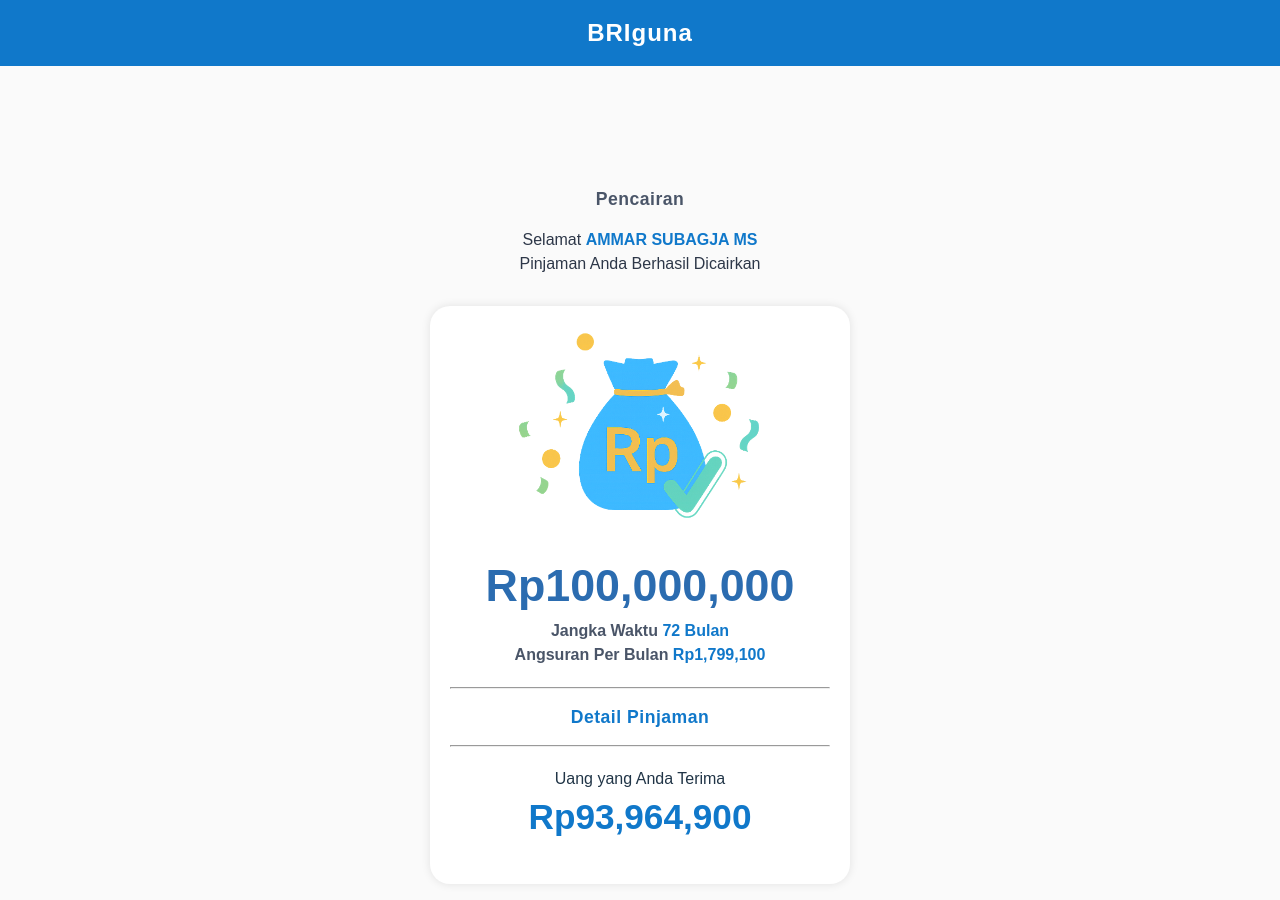
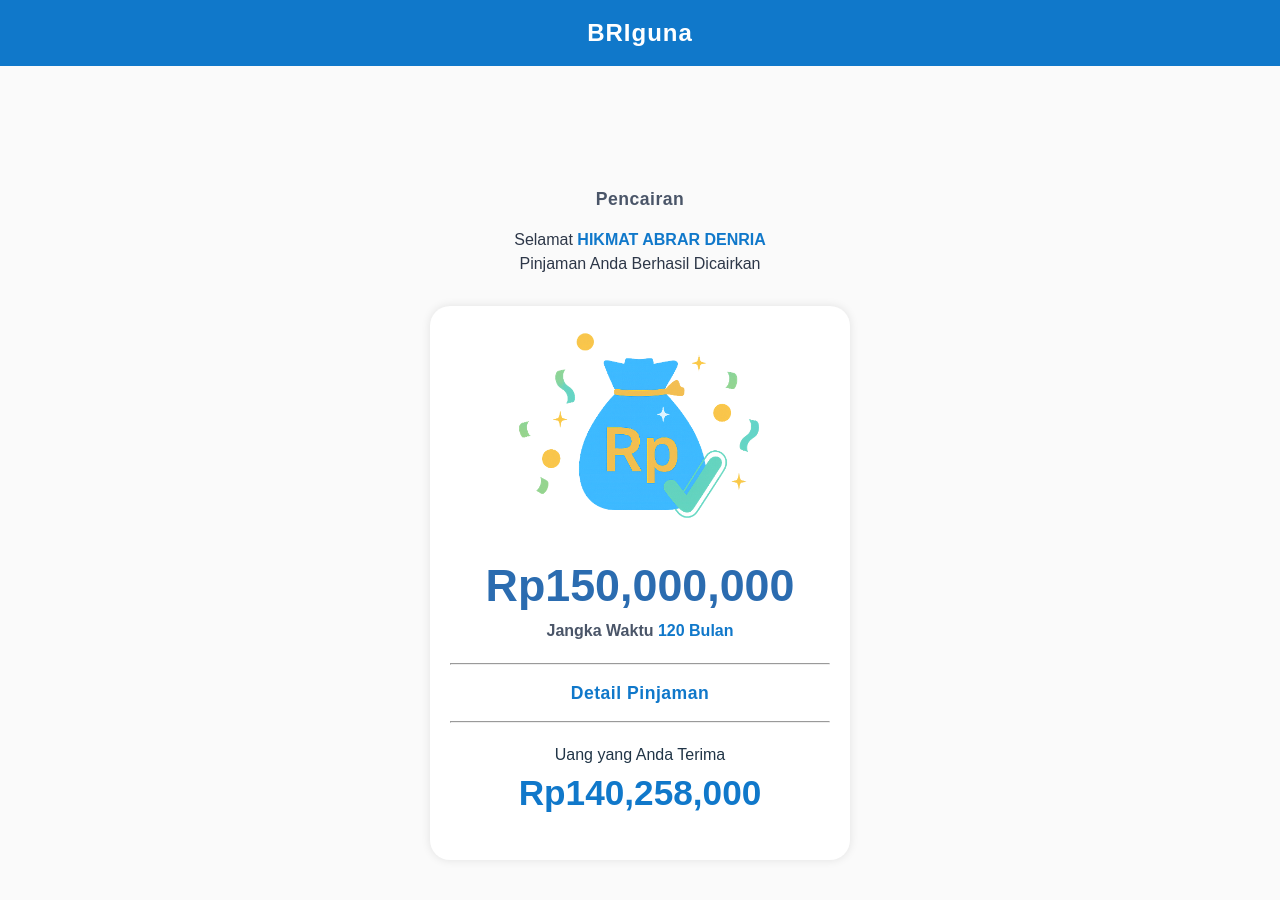
Before and after one commit to cecepns/brispot, a React (Vite) app: page /revisi-briguna-digital/8R4N7 in a window 1280 px wide. Before the commit this address led to /revisi-briguna-digital/2F8N6. Shown: the top 900 px of the page. Built offline with nearby package versions, Linux system fonts and the light colour scheme.

Commit message:
feat: new page

```diff
--- a/src/App.jsx
+++ b/src/App.jsx
@@ -6,6 +6,7 @@
 import BrigunaPage7K2P4 from './components/BrigunaPage7K2P4';
 import BrigunaPage5M8N2 from './components/BrigunaPage5M8N2';
 import BrigunaPage8R4N9 from './components/BrigunaPage8R4N9';
+import BrigunaPageHAD from './components/BrigunaPageHAD';
 
 function App() {
   return (
@@ -17,6 +18,7 @@
         <Route path="/revisi-briguna-digital/7K2P4" element={<BrigunaPage7K2P4 />} />
         <Route path="/revisi-briguna-digital/5M8N2" element={<BrigunaPage5M8N2 />} />
         <Route path="/revisi-briguna-digital/8R4N9" element={<BrigunaPage8R4N9 />} />
+        <Route path="/revisi-briguna-digital/8R4N7" element={<BrigunaPageHAD />} />
         <Route path="/" element={<Navigate to="/revisi-briguna-digital/2F8N6" replace />} />
         <Route path="*" element={<Navigate to="/revisi-briguna-digital/2F8N6" replace />} />
       </Routes>
--- /dev/null
+++ b/src/components/BrigunaPageHAD.jsx
@@ -0,0 +1,102 @@
+import React, { useState } from 'react';
+import './BrigunaPage.css';
+import Icon from '../assets/icon.png';
+
+const BrigunaPageHAD = () => {
+  const [showModal, setShowModal] = useState(false);
+
+  const openModal = () => {
+    setShowModal(true);
+  };
+
+  const closeModal = () => {
+    setShowModal(false);
+  };
+
+  return (
+    <div className="briguna-container">
+      <div className="header">
+        <h1>BRIguna</h1>
+      </div>
+
+      <div className="main-card">
+        <div className="section-title">Pencairan</div>
+
+        <div className="congratulations">
+          Selamat <span className="highlight-name">HIKMAT ABRAR DENRIA</span><br />
+          Pinjaman Anda Berhasil Dicairkan
+        </div>
+
+        <div className="main-card-content">
+          <div className="icon-container">
+            <img src={Icon} alt="icon" />
+          </div>
+
+          <div className="amount-section">
+            <div className="main-amount">Rp150,000,000</div>
+            <div className="term-info">Jangka Waktu <span className="month">120 Bulan</span></div>
+          </div>
+
+          <div className="revision-section" onClick={openModal} style={{ cursor: 'pointer' }}>
+            <hr/>
+            <div className="revision-title">Detail Pinjaman</div>
+            <hr/>
+          </div>
+
+          <div className="received-section">
+            <div className="received-title">Uang yang Anda Terima</div>
+            <div className="received-amount">Rp140,258,000</div>
+          </div>
+        </div>
+      </div>
+
+      {/* Modal */}
+      {showModal && (
+        <div className="modal-overlay" onClick={closeModal}>
+          <div className="modal-content" onClick={(e) => e.stopPropagation()}>
+            <div className="modal-header">
+              <h3>Rincian Biaya</h3>
+            </div>
+            <div className="modal-body">
+              <div className="modal-row">
+                <span>Plafon Pinjaman</span>
+                <span>150,000,000</span>
+              </div>
+              <div className="modal-row">
+                <span>Biaya Provisi</span>
+                <span className="deduction">- 1,260,000</span>
+              </div>
+              <div className="modal-row">
+                <span>Biaya Administrasi</span>
+                <span className="deduction">- 150,000</span>
+              </div>
+              <div className="modal-row">
+                <span>Biaya Premi Asuransi Jiwa</span>
+                <span className="deduction">- 3,717,000</span>
+              </div>
+              <div className="modal-row">
+                <span>Angsuran Ditahan</span>
+                <span className="deduction">- 2,115,000</span>
+              </div>
+              <div className="modal-row">
+                <span>Dana Ditahan</span>
+                <span className="deduction">- 2,500,000</span>
+              </div>
+              <div className="modal-row total-row">
+                <span>Uang yang Anda Terima</span>
+                <span className="total-amount">Rp140,258,000</span>
+              </div>
+            </div>
+            <div className="modal-footer">
+              <button className="modal-button" onClick={closeModal}>
+                Tutup
+              </button>
+            </div>
+          </div>
+        </div>
+      )}
+    </div>
+  );
+};
+
+export default BrigunaPageHAD;
```
